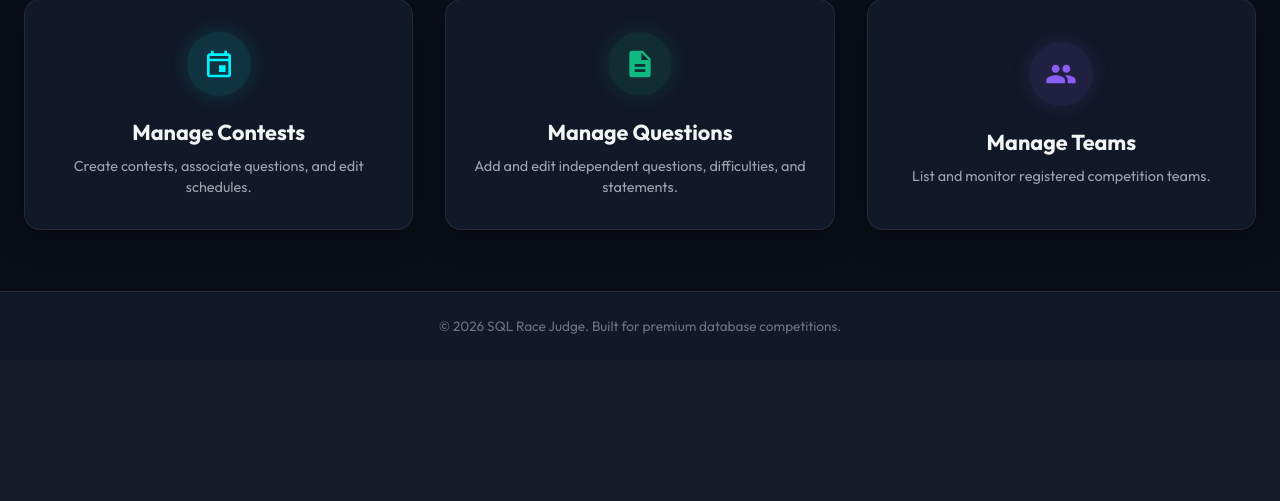
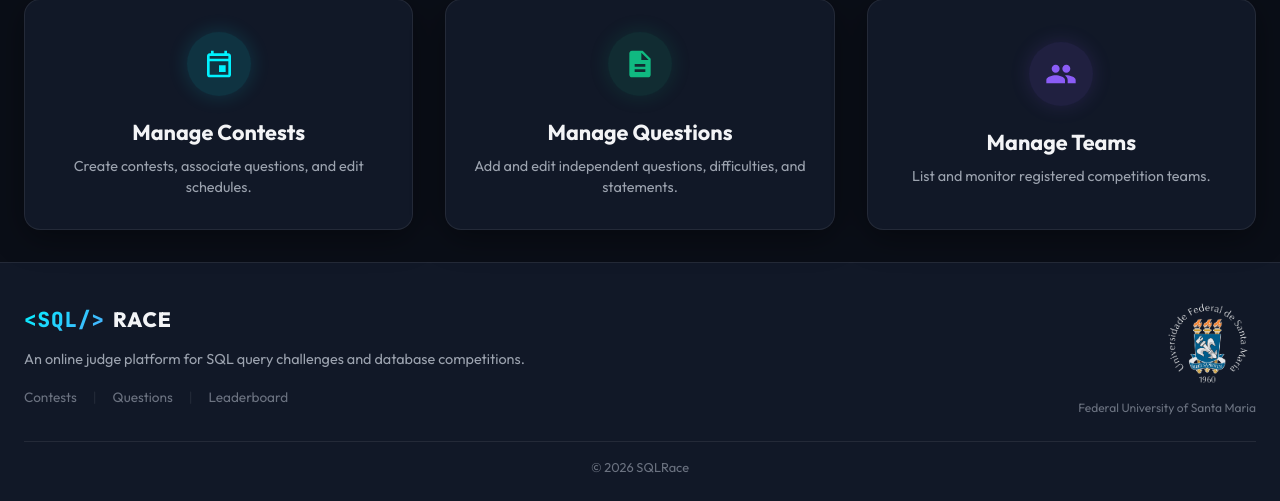
Before and after one commit to brizzigui/sqlrace, a Flask app: page /admin in a window 1280 px wide. Shown: the part 440-941 px from the top of the page. Before the commit the page ends 774 px from the top, so only its background shows below. Run offline with Flask 3, Linux system fonts and the light colour scheme; the visitor is signed in with stand-in values (Sample User, id 1); data that the repository does not hold is empty; some libraries are stand-ins or nearby versions.

Commit message:
feat: update footer

```diff
--- a/static/css/style.css
+++ b/static/css/style.css
@@ -200,10 +200,109 @@ body {
     margin-top: auto;
     border-top: 1px solid var(--border-color);
     background: var(--bg-surface);
-    padding: 24px;
+    padding: 32px 24px 24px;
+    color: var(--text-muted);
+}
+
+.footer-content {
+    display: flex;
+    justify-content: space-between;
+    align-items: center;
+    flex-wrap: wrap;
+    gap: 32px;
+    max-width: 1400px;
+    margin: 0 auto;
+    width: 100%;
+}
+
+.footer-left {
+    text-align: left;
+    max-width: 600px;
+}
+
+.footer-left .app-logo {
+    margin-bottom: 12px;
+    font-size: 1.3rem;
+}
+
+.footer-desc {
+    color: var(--text-secondary);
+    font-size: 0.9rem;
+    margin-bottom: 16px;
+    line-height: 1.6;
+}
+
+.footer-links {
+    display: flex;
+    align-items: center;
+    gap: 16px;
+    font-size: 0.85rem;
+}
+
+.footer-links a {
+    color: var(--text-muted);
+    text-decoration: none;
+    transition: var(--transition-smooth);
+}
+
+.footer-links a:hover {
+    color: var(--primary-color);
+}
+
+.footer-divider {
+    color: var(--border-color);
+}
+
+.footer-right {
+    display: flex;
+    flex-direction: column;
+    align-items: flex-end;
+    text-align: right;
+}
+
+.footer-logo-link {
+    display: block;
+    transition: var(--transition-smooth);
+}
+
+.footer-logo-link:hover {
+    transform: translateY(-2px);
+}
+
+.footer-logo-img {
+    height: 96px;
+    width: auto;
+    display: block;
+    object-fit: contain;
+}
+
+.footer-institution {
+    color: var(--text-muted);
+    font-size: 0.75rem;
+    margin-top: 8px;
+    display: block;
+}
+
+.footer-bottom {
+    margin-top: 24px;
+    padding-top: 16px;
+    border-top: 1px solid var(--border-color);
     text-align: center;
     color: var(--text-muted);
-    font-size: 0.85rem;
+    font-size: 0.8rem;
+    width: 100%;
+}
+
+@media (max-width: 768px) {
+    .footer-content {
+        flex-direction: column;
+        align-items: flex-start;
+        text-align: left;
+    }
+    .footer-right {
+        align-items: flex-start;
+        text-align: left;
+    }
 }
 
 /* Layout Content */
--- a/templates/base.html
+++ b/templates/base.html
@@ -78,8 +78,34 @@
 
     {% if not hide_footer %}
     <footer class="app-footer">
-        <div class="footer-container">
-            <p>&copy; 2026 SQL Race Judge. Built for premium database competitions.</p>
+        <div class="footer-content">
+            <!-- Left Pane: App Brand, description & Links -->
+            <div class="footer-left">
+                <a href="{{ url_for('contest.contests_list') }}" class="app-logo">
+                    <span class="logo-accent">&lt;SQL/&gt;</span> RACE
+                </a>
+                <p class="footer-desc">
+                    {{ _('footer_desc') }}
+                </p>
+                <div class="footer-links">
+                    <a href="{{ url_for('contest.contests_list') }}">{{ _('nav_contests') }}</a>
+                    <span class="footer-divider">|</span>
+                    <a href="{{ url_for('contest.questions_list') }}">{{ _('nav_questions') }}</a>
+                    <span class="footer-divider">|</span>
+                    <a href="{{ url_for('leaderboard.global_leaderboard') }}">{{ _('nav_global_leaderboard') }}</a>
+                </div>
+            </div>
+
+            <!-- Right Pane: Institutional Branding (UFSM) -->
+            <div class="footer-right">
+                <a href="https://www.ufsm.br" target="_blank" rel="noopener noreferrer" class="footer-logo-link">
+                    <img src="{{ url_for('static', filename='ufsm-logo.png') }}" alt="UFSM Logo" class="footer-logo-img">
+                </a>
+                <span class="footer-institution">{{ _('footer_institution') }}</span>
+            </div>
+        </div>
+        <div class="footer-bottom">
+            &copy; 2026 SQLRace
         </div>
     </footer>
     {% endif %}
--- a/translations.py
+++ b/translations.py
@@ -181,7 +181,9 @@ TRANSLATIONS = {
         'admin_manage_teams': 'Manage Teams',
         'admin_desc_contests': 'Create contests, associate questions, and edit schedules.',
         'admin_desc_questions': 'Add and edit independent questions, difficulties, and statements.',
-        'admin_desc_teams': 'List and monitor registered competition teams.'
+        'admin_desc_teams': 'List and monitor registered competition teams.',
+        'footer_desc': 'An online judge platform for SQL query challenges and database competitions.',
+        'footer_institution': 'Federal University of Santa Maria'
     },
     'pt': {
         # Nav Header
@@ -365,6 +367,8 @@ TRANSLATIONS = {
         'admin_manage_teams': 'Gerenciar Equipes',
         'admin_desc_contests': 'Crie competições, associe questões e edite cronogramas.',
         'admin_desc_questions': 'Adicione e edite questões independentes, dificuldades e enunciados.',
-        'admin_desc_teams': 'Liste e monitore as equipes registradas na competição.'
+        'admin_desc_teams': 'Liste e monitore as equipes registradas na competição.',
+        'footer_desc': 'Uma plataforma de juiz online para desafios de consultas SQL e competições de banco de dados.',
+        'footer_institution': 'Universidade Federal de Santa Maria'
     }
 }
```
Also changed, not shown: UFSM_principal_cor_fundo escuro.png (added), static/ufsm-logo.png (added).
